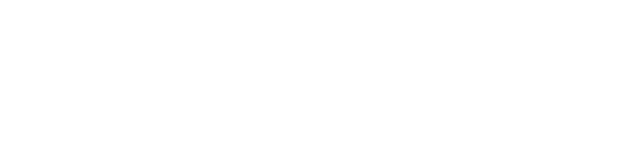
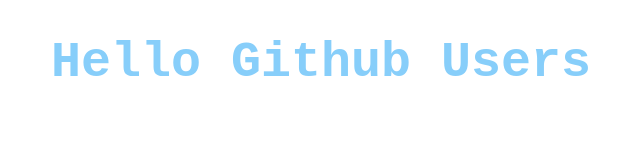
Before and after one commit to CodeSudo/Hellogithub, a plain HTML site: page index.html in a window 1280 px wide. Shown: the whole page, without its empty margins (319-959 px from the left). Drawn offline with Linux system fonts and the light colour scheme.

Commit message:
Adding JS File and modified Html and CSS Files

```diff
--- a/index.html
+++ b/index.html
@@ -6,5 +6,8 @@
     <link rel="stylesheet" href="style.css" />
     <title>Hello Github</title>
   </head>
-  <body></body>
+  <body>
+    <h1>Hello Github Users</h1>
+    <script src="index.js"></script>
+  </body>
 </html>
--- /dev/null
+++ b/index.js
@@ -0,0 +1 @@
+alert("Hello Github Users");
--- a/style.css
+++ b/style.css
@@ -0,0 +1,6 @@
+h1 {
+  font-size: 50px;
+  font-family: monospace;
+  color: lightskyblue;
+  text-align: center;
+}
```
